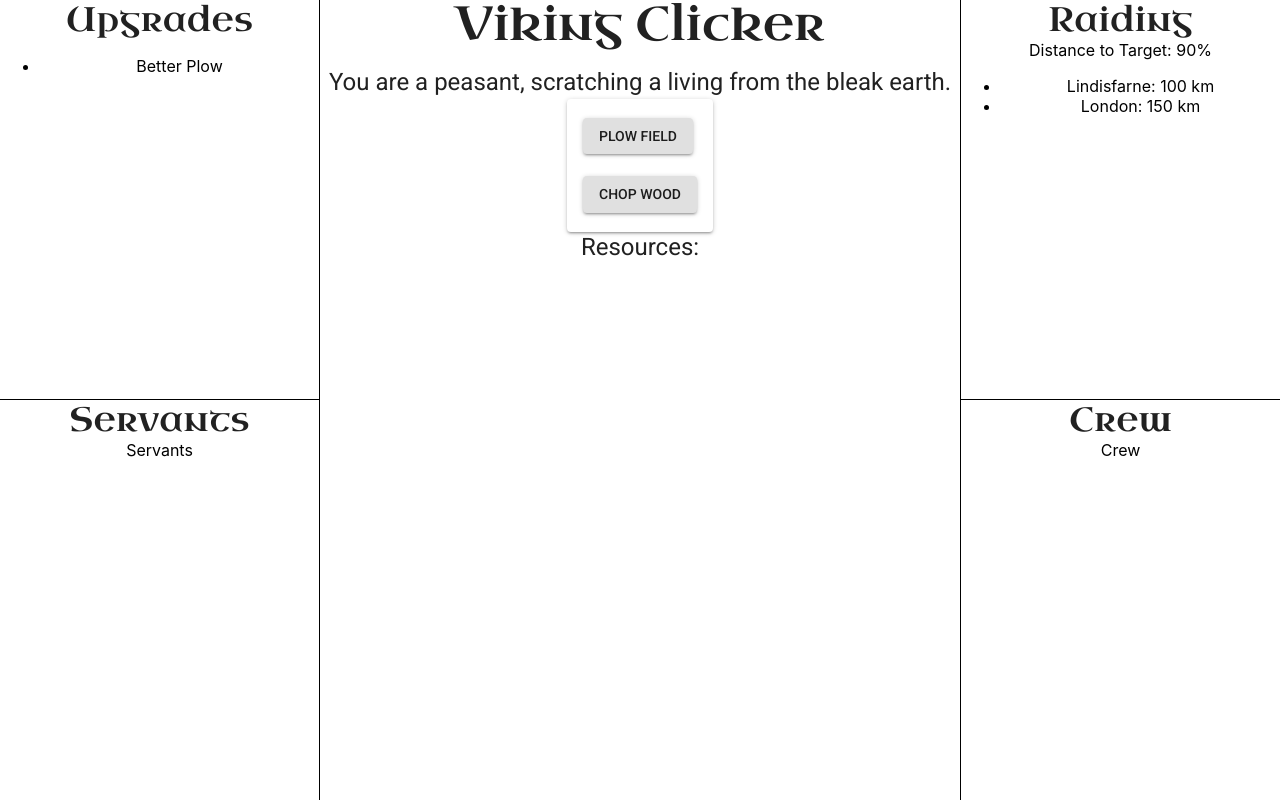
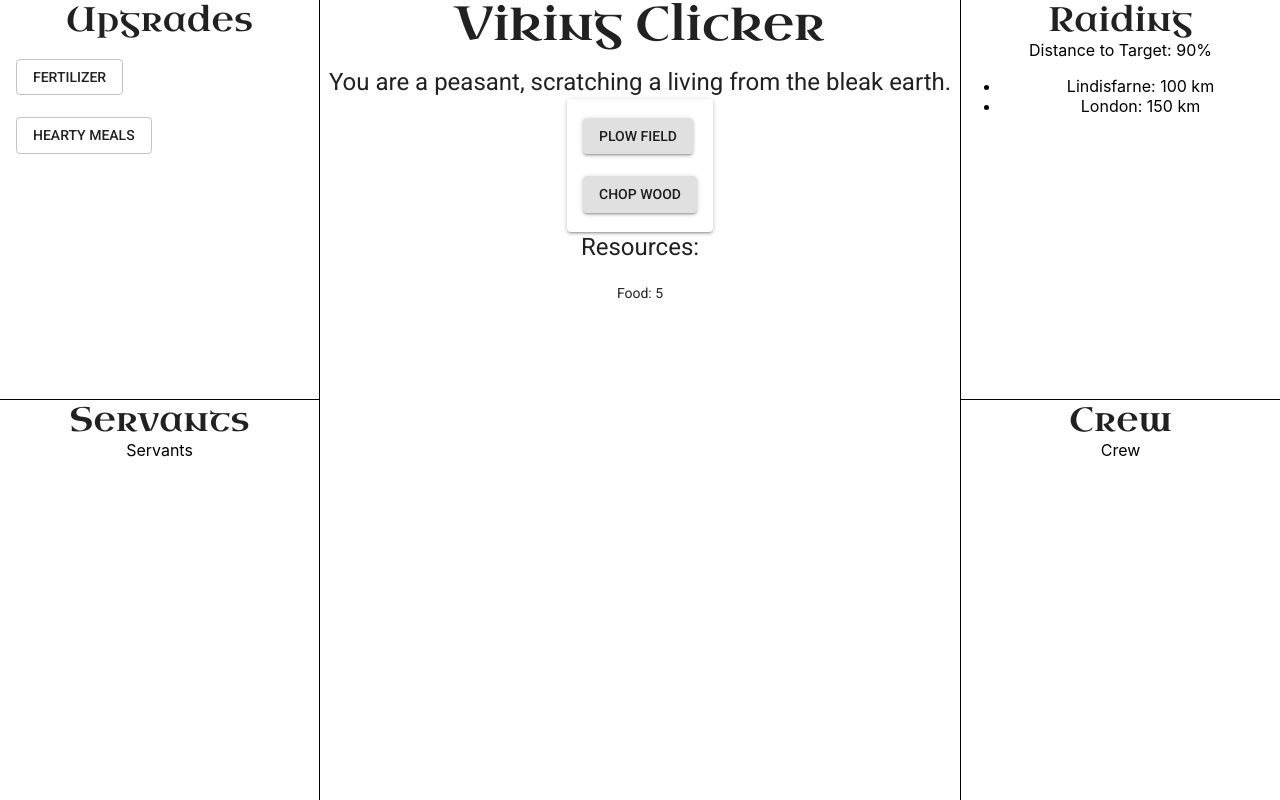
Before and after one commit to DylanSp/viking-clicker, a React (Create React App) app: page / in a window 1280 px wide. Built offline with nearby package versions, Linux system fonts and the light colour scheme.

Commit message:
Add structure for food upgrades

```diff
--- a/src/components/LeftPanel.tsx
+++ b/src/components/LeftPanel.tsx
@@ -1,10 +1,16 @@
 import Grid from "@material-ui/core/Grid";
 import * as React from "react";
 import { FunctionComponent } from "react";
+import { FoodUpgrade } from "../game/FoodUpgrades";
 import { ServantsPanel } from "./ServantsPanel";
 import { UpgradePanel } from "./UpgradePanel";
 
-export const LeftPanel: FunctionComponent = () => {
+export interface LeftPanelProps {
+    purchasedFoodUpgrades: FoodUpgrade[];
+    purchaseFoodUpgrade: (upgrade: FoodUpgrade) => void;
+}
+
+export const LeftPanel: FunctionComponent<LeftPanelProps> = (props) => {
     return (
         <Grid
             container={true}
@@ -22,7 +28,7 @@ export const LeftPanel: FunctionComponent = () => {
                     maxWidth: "100%"
                 }}
             >
-                <UpgradePanel />
+                <UpgradePanel {...props} />
             </Grid>
             <Grid item={true} xs={6} style={{ maxWidth: "100%" }}>
                 <ServantsPanel />
--- a/src/components/UpgradeDisplay.tsx
+++ b/src/components/UpgradeDisplay.tsx
@@ -1,10 +1,29 @@
+import Button from "@material-ui/core/Button";
+import List from "@material-ui/core/List";
+import ListItem from "@material-ui/core/ListItem";
 import * as React from "react";
 import { FunctionComponent } from "react";
+import { FoodUpgrade, foodUpgrades } from "../game/FoodUpgrades";
 
-export const UpgradeDisplay: FunctionComponent = () => {
+export interface UpgradeDisplayProps {
+    purchasedFoodUpgrades: FoodUpgrade[];
+    purchaseFoodUpgrade: (upgrade: FoodUpgrade) => void;
+}
+
+export const UpgradeDisplay: FunctionComponent<UpgradeDisplayProps> = (props) => {
     return (
-        <ul>
-            <li>Better Plow</li>
-        </ul>
+        <List>
+            {foodUpgrades.map((upgrade) => (
+                <ListItem>
+                    <Button
+                        variant="outlined"
+                        onClick={() => props.purchaseFoodUpgrade(upgrade)}
+                        disabled={props.purchasedFoodUpgrades.includes(upgrade)}
+                    >
+                        {upgrade.name}
+                    </Button>
+                </ListItem>
+            ))}
+        </List>
     );
 };
--- a/src/components/UpgradePanel.tsx
+++ b/src/components/UpgradePanel.tsx
@@ -1,15 +1,21 @@
 import Typography from "@material-ui/core/Typography";
 import * as React from "react";
 import { FunctionComponent } from "react";
+import { FoodUpgrade } from "../game/FoodUpgrades";
 import { UpgradeDisplay } from "./UpgradeDisplay";
 
-export const UpgradePanel: FunctionComponent = () => {
+export interface UpgradePanelProps {
+    purchasedFoodUpgrades: FoodUpgrade[];
+    purchaseFoodUpgrade: (upgrade: FoodUpgrade) => void;
+}
+
+export const UpgradePanel: FunctionComponent<UpgradePanelProps> = (props) => {
     return (
         <div style={{textAlign: "center"}}>
             <Typography variant="h4">
                 Upgrades
             </Typography>
-            <UpgradeDisplay />
+            <UpgradeDisplay {...props} />
         </div>
     );
 };
--- a/src/components/VikingClicker.tsx
+++ b/src/components/VikingClicker.tsx
@@ -1,7 +1,8 @@
 import Grid from "@material-ui/core/Grid";
 import * as React from "react";
 import { Component } from "react";
-import { chop, initializeGame, plow, runTick, VikingClickerGame } from "../game/VikingClickerGame";
+import { FoodUpgrade } from "../game/FoodUpgrades";
+import { chop, initializeGame, plow, purchaseFoodUpgrade, runTick, VikingClickerGame } from "../game/VikingClickerGame";
 import { LeftPanel } from "./LeftPanel";
 import { MainPanel } from "./MainPanel";
 import { RightPanel } from "./RightPanel";
@@ -31,7 +32,7 @@ export class VikingClicker extends Component<{}, VikingClickerState> {
             <>
                 <Grid container={true} spacing={0}>
                     <Grid item={true} xs={3}>
-                        <LeftPanel />
+                        <LeftPanel purchasedFoodUpgrades={this.state.game.foodUpgradesPurchased} purchaseFoodUpgrade={this.purchaseFoodUpgrade} />
                     </Grid>
                     <Grid item={true} xs={6}>
                         <MainPanel
@@ -59,4 +60,10 @@ export class VikingClicker extends Component<{}, VikingClickerState> {
             game: chop(this.state.game)
         });
     }
+
+    private purchaseFoodUpgrade = (upgrade: FoodUpgrade) => {
+        this.setState({
+            game: purchaseFoodUpgrade(upgrade, this.state.game)
+        });
+    }
 }
--- /dev/null
+++ b/src/game/FoodUpgrades.ts
@@ -0,0 +1,37 @@
+import { Resources } from "./Resources";
+
+export interface FoodUpgrade {
+    name: string;
+    id: string;
+    description: string;
+    plowPercentageAdded: number;
+    farmhandPercentageAdded: number;
+    cost: Resources;
+}
+
+export const foodUpgrades: FoodUpgrade[] = [
+    {
+        name: "Fertilizer",
+        id: "FertilizerFoodUp",
+        description: "Fertilize the soil with the remnants of last night's meal. Plow effectiveness x2.",
+        plowPercentageAdded: 1,
+        farmhandPercentageAdded: 0,
+        cost: {
+            food: 100,
+            wood: 0,
+            gold: 0
+        }
+    },
+    {
+        name: "Hearty Meals",
+        id: "HeartyMealsFoodUp",
+        description: "Feed your farmhands with tasty, fortifying soup. Farmhand effectiveness x1.3.",
+        plowPercentageAdded: 0,
+        farmhandPercentageAdded: 0.3,
+        cost: {
+            food: 1000,
+            wood: 0,
+            gold: 0
+        }
+    }
+];
--- a/src/game/VikingClickerGame.ts
+++ b/src/game/VikingClickerGame.ts
@@ -1,5 +1,6 @@
 import produce from "immer";
 import { CrewMembers } from "./CrewMembers";
+import { FoodUpgrade } from "./FoodUpgrades";
 import { Resources } from "./Resources";
 import { Servants } from "./Servants";
 
@@ -7,6 +8,7 @@ export interface VikingClickerGame {
     resources: Resources;
     servants: Servants;
     crewMembers: CrewMembers;
+    foodUpgradesPurchased: FoodUpgrade[];   // genericize this to all upgrades purchased?
 }
 
 export const initializeGame = (): VikingClickerGame => {
@@ -17,17 +19,21 @@ export const initializeGame = (): VikingClickerGame => {
             gold: 0
         },
         servants: {
-            farmhands: 0
+            farmhands: 1
         },
         crewMembers: {
             raiders: 0
-        }
+        },
+        foodUpgradesPurchased: []
     };
 };
 
 export const plow = (game: VikingClickerGame): VikingClickerGame => {
     return produce(game, (draft) => {
-        draft.resources.food += 1;
+        const multiplier = draft.foodUpgradesPurchased
+                            .map((upgrade) => upgrade.plowPercentageAdded)
+                            .reduce((acc, x) => acc + x, 1);
+        draft.resources.food += multiplier;
     });
 };
 
@@ -39,6 +45,19 @@ export const chop = (game: VikingClickerGame): VikingClickerGame => {
 
 export const runTick = (game: VikingClickerGame): VikingClickerGame => {
     return produce(game, (draft) => {
-        draft.resources.food += draft.servants.farmhands;    // TODO - add multiplier
+        const multiplier = draft.foodUpgradesPurchased
+                            .map((upgrade) => upgrade.farmhandPercentageAdded)
+                            .reduce((acc, x) => acc + x, 1);
+        draft.resources.food += draft.servants.farmhands * multiplier;
     });
 };
+
+export const purchaseFoodUpgrade = (upgrade: FoodUpgrade, game: VikingClickerGame): VikingClickerGame => {
+    return produce(game, (draft) => {
+        draft.resources.food -= upgrade.cost.food;
+        draft.resources.wood -= upgrade.cost.wood;
+        draft.resources.gold -= upgrade.cost.gold;
+
+        draft.foodUpgradesPurchased.push(upgrade);
+    });
+};
--- a/tslint.json
+++ b/tslint.json
@@ -8,6 +8,7 @@
     "rules": {
         "forin": false,
         "interface-name": [true, "never-prefix"],
+        "jsx-no-lambda": false,
         "jsx-no-multiline-js": false,
         "max-line-length": false,
         "object-literal-sort-keys": false,
```
